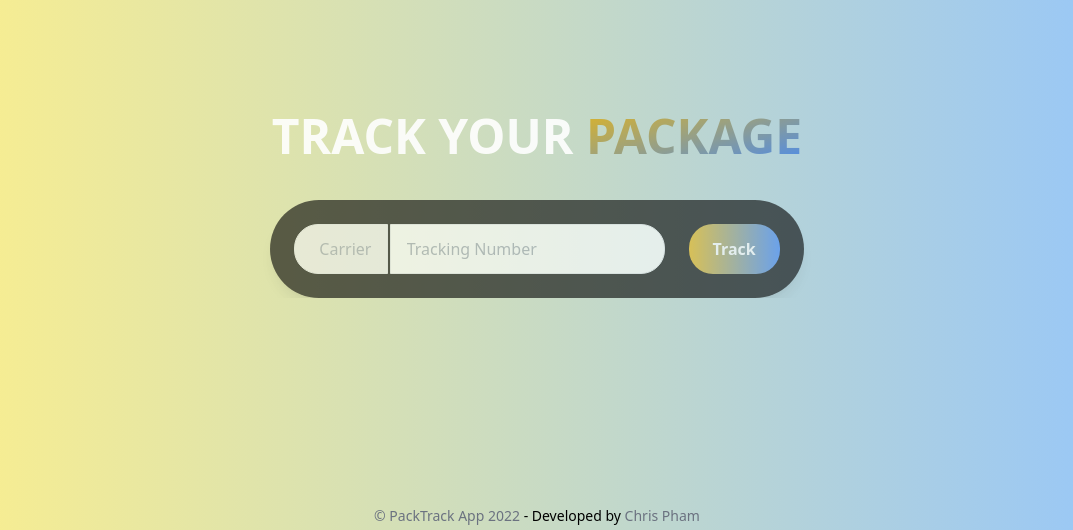
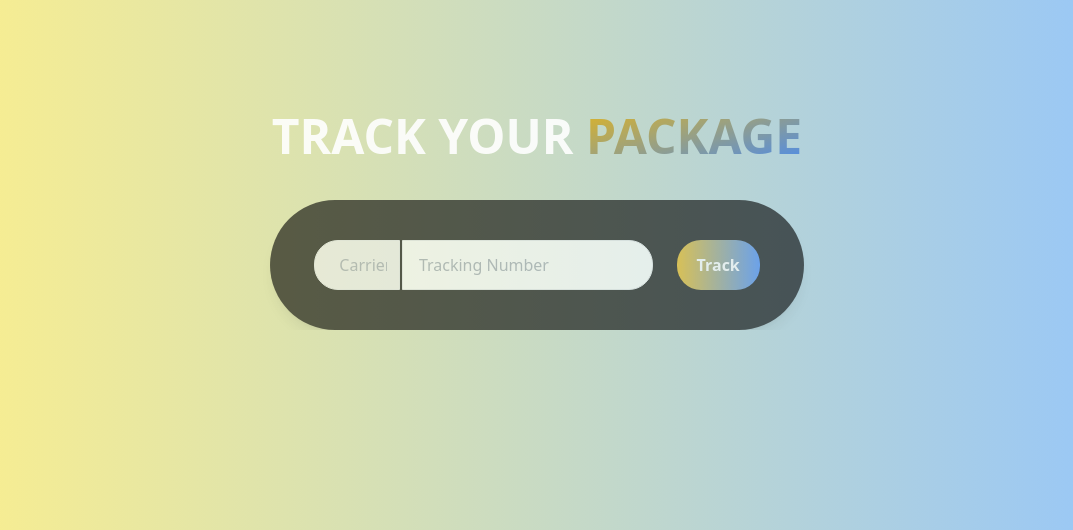
Before and after one commit to chrispham0502/PackageTrackingApp, a Flask app: page / in a window 1280 px wide. Shown: the part 304-834 px from the top of the page, without its empty margins (103-1176 px from the left). Run offline with Flask 2, Linux system fonts and the light colour scheme; style sheets or scripts are compiled from the project's sources.

Commit message:
Home circle styling

```diff
--- a/packtrack/templates/home.html
+++ b/packtrack/templates/home.html
@@ -16,18 +16,18 @@
 
     <form action = "/" METHOD ="POST" class="bg-black opacity-60 shadow-lg rounded-full
                                              w-5/6 mx-auto mt-10 px-6 pt-6 pb-2
-                                             2xl:px-9 2xl:pb-4">
-      <div class="mb-4 2xl:pt-2">
+                                             lg:px-11 lg:pb-6">
+      <div class="mb-4 lg:pt-4">
         <!-- <h1 class="text-xl hover:text-white ease-in-out duration-300">Provide Tracking Information</h1>> -->
         <div class="flex">
-          <select name="carrier" class="shadow appearance-none border rounded-l-3xl w-1/5 sm:w-1/5 p-3 pl-2 sm:pl-6 mr-0.5 text-gray-400  leading-tight  hover:scale-y-110 duration-300 ease-in-out text-xs md:text-base">
+          <select name="carrier" class="shadow appearance-none border rounded-l-3xl w-1/5 p-3 pl-2 sm:pl-6 mr-0.5 text-gray-400  leading-tight  hover:scale-y-110 duration-300 ease-in-out text-xs md:text-base">
             <option disabled selected style="display:none" value="Empty" >Carrier</option>
             <option value="USPS">USPS</option>
             <!-- <option value="UPS" class="text-gray-700">UPS</option>
             <option value="FedEx" class="text-gray-700">FedEx</option> -->
           </select>
           <input
-          class=" shadow appearance-none border rounded-r-3xl w-3/5 sm:w-3/5 p-3 pl-4 text-gray-400 leading-tight  transform transition hover:scale-y-110 duration-300 ease-in-out text-xs md:text-base"
+          class=" shadow appearance-none border rounded-r-3xl w-3/5 p-3 pl-4 text-gray-400 leading-tight  transform transition hover:scale-y-110 duration-300 ease-in-out text-xs md:text-base"
           type="text"
           placeholder="Tracking Number"
           name = "trackingNum"
```
